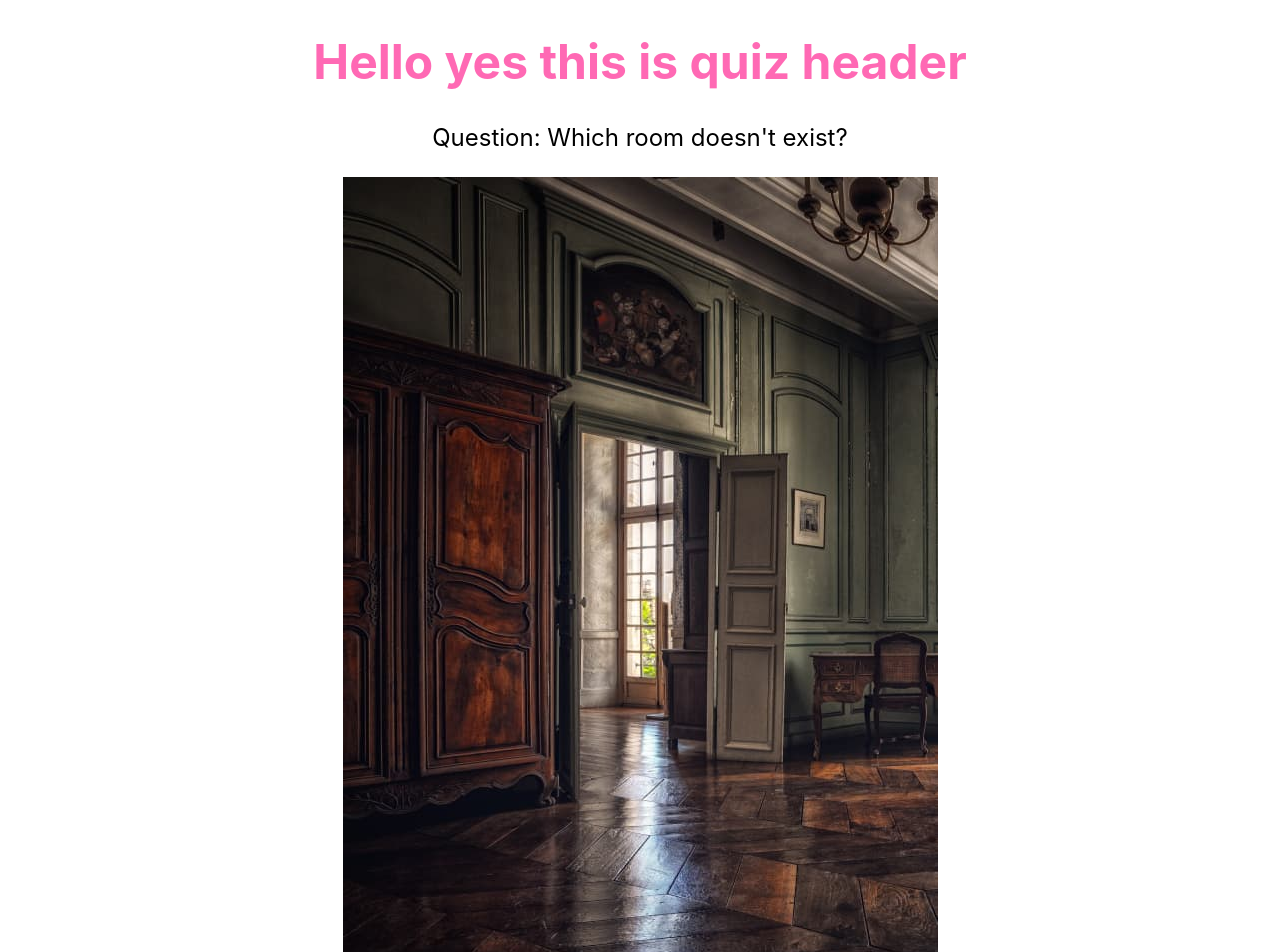
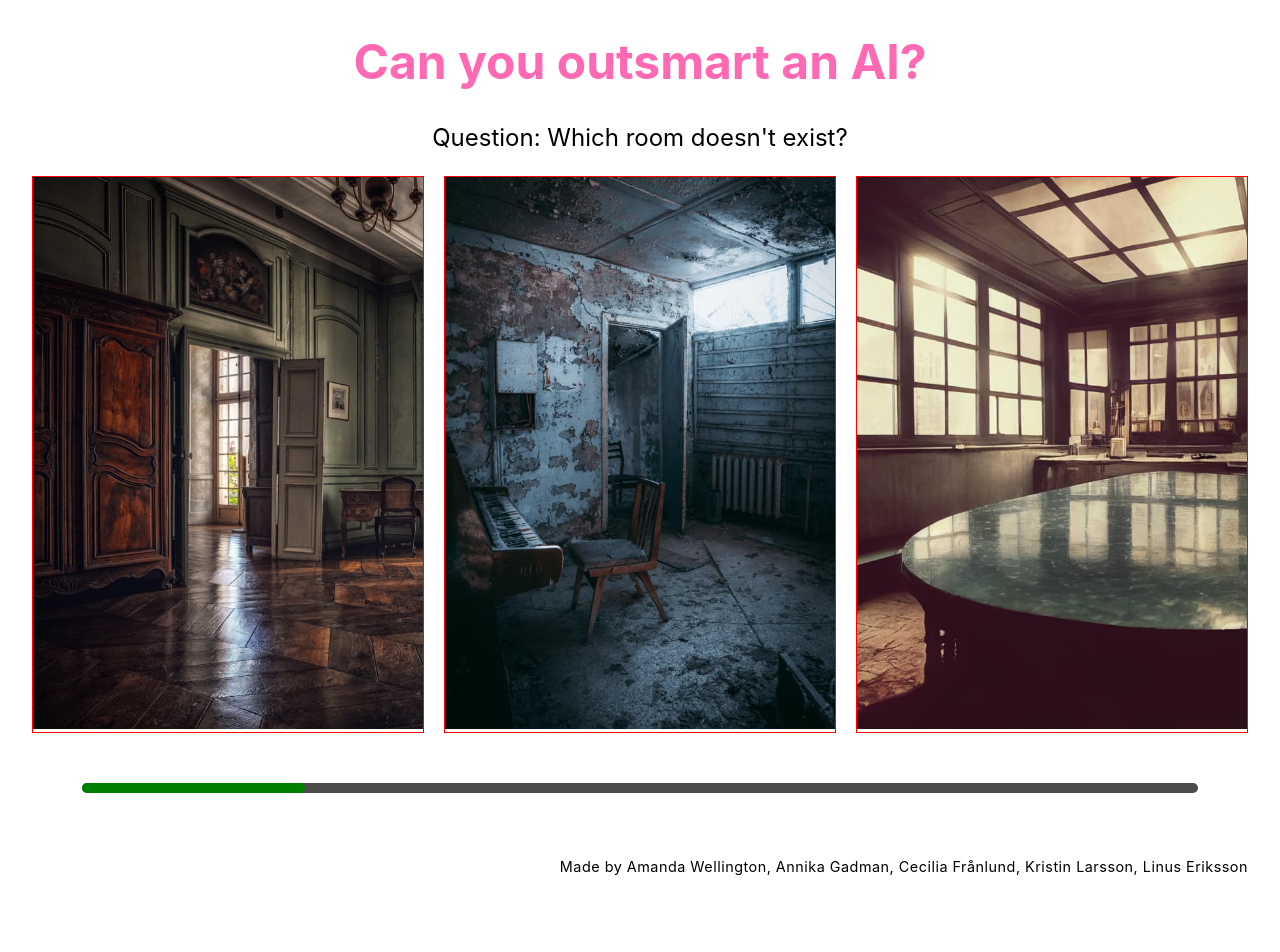
Before and after one commit to Technigo/project-redux-quiz-old, a React (Create React App) app: page /quiz in a window 1280 px wide. Shown: the top 952 px of the page. After the commit the page ends 889 px from the top, so only its background shows below. Built offline with nearby package versions, Linux system fonts and the light colour scheme.

Commit message:
Clean up code, add styling
Co-authored-by: Linus Eriksson <erilinus@users.noreply.github.com>
Co-authored-by: Kristin-Larsson <kristinlarsson88@gmail.com>
Co-authored-by: Cecilia Frånlund <Sneezan@users.noreply.github.com>

```diff
--- a/src/App.js
+++ b/src/App.js
@@ -8,6 +8,7 @@ import Header from 'components/Header';
 import Footer from 'components/Footer';
 import StartPage from 'components/Startpage';
 import { CurrentQuestion } from 'components/CurrentQuestion';
+import { Wrapper } from 'styledcomponents/Global';
 
 const reducer = combineReducers({
   quiz: quiz.reducer
@@ -19,12 +20,14 @@ export const App = () => {
   return (
     <Provider store={store}>
       <BrowserRouter>
+        <Wrapper>
           <Header />
           <Routes>
             <Route path="/" element={<StartPage />} />
             <Route path="/quiz" element={<CurrentQuestion />} />
           </Routes>
           <Footer />
+        </Wrapper>
       </BrowserRouter>
     </Provider>
   );
--- a/src/components/CurrentQuestion.js
+++ b/src/components/CurrentQuestion.js
@@ -5,15 +5,45 @@ import ProgressBar from 'components/ProgressBar'
 import styled from 'styled-components'
 import { Summary } from './Summary'
 
+const QuestionText = styled.p`
+text-align: center;
+font-size: 1.5rem;
+`
+
+const ImgButton = styled.button`
+border: 1px red solid;
+background-color: transparent;
+justify-content: center;
+padding: 0px;
+cursor: pointer;
+
+& img {
+  max-width: 100%;
+}
+`
+
+const ImageGrid = styled.div`
+display: grid;
+gap: 20px;
+grid-template-columns: repeat(auto-fit, minmax(230px, 1fr));
+justify-content: space-between;
+/* border: 1px red solid; */
+`
+
 export const CurrentQuestion = () => {
   const question = useSelector((state) => state.quiz.questions[state.quiz.currentQuestionIndex])
   const wholeStore = useSelector((store) => store)
   const quizOver = useSelector((state) => state.quiz.quizOver)
   const answersArray = useSelector((state) => state.quiz.answers)
+
+  const dispatch = useDispatch();
+
   console.log(wholeStore)
   console.log(question)
 
-  const dispatch = useDispatch();
+  if (quizOver) {
+    return <Summary />
+  }
 
   if (!question) {
     return <h1>Oh no! I could not find the current question!</h1>
@@ -39,27 +69,10 @@ export const CurrentQuestion = () => {
     { bgcolor: 'green', completed: `${barChange}` }
   ];
 
-  const QuestionText = styled.p`
-    text-align: center;
-    font-size: 1.5rem;
-   `
-
-  const ImgButton = styled.button`
-    width: 100%;
-    border: none;
-    background-color: transparent;
-    display: flex;
-    justify-content: center;
-    gap: 10px;
-    `
-
   return (
-    <div>
-      {quizOver ? (
-        <Summary />
-      ) : (
-        <div>
+    <>
       <QuestionText>Question: {question.questionText}</QuestionText>
+      <ImageGrid>
         {question.options.map((option, index) => (
           <ImgButton
             onClick={() => onAnswerSubmit(question.id, index)}
@@ -69,6 +82,8 @@ export const CurrentQuestion = () => {
             {option}
           </ImgButton>
         ))}
+      </ImageGrid>
+
       <div className="progressbar">
         {barData.map((item) => (
           <ProgressBar
@@ -78,8 +93,7 @@ export const CurrentQuestion = () => {
             completed={item.completed} />
         ))}
       </div>
-        </div>
-      )}
-    </div>
+    </>
+
   )
 }
--- a/src/components/Footer.js
+++ b/src/components/Footer.js
@@ -1,18 +1,25 @@
 import React from 'react';
 import styled from 'styled-components';
 
-const FooterText = styled.p`
-    text-align: center;
-    font-size: 1rem;
-    font-weight: 700;
-    letter-spacing: 0.5px;
-`
-
 const Footer = () => {
   return (
-    <footer>
-      <FooterText>This is the footer</FooterText>
-    </footer>
+    <StyledFooter>
+      <FooterText>
+          Made by Amanda Wellington, Annika Gadman, Cecilia Frånlund,
+          Kristin Larsson, Linus Eriksson
+      </FooterText>
+    </StyledFooter>
   )
 }
 export default Footer;
+
+const StyledFooter = styled.footer`
+    justify-self: end;
+    display: grid;
+`
+
+const FooterText = styled.p`
+    text-align: center;
+    font-size: 0.9rem;
+    letter-spacing: 0.5px;
+`
--- a/src/components/Header.js
+++ b/src/components/Header.js
@@ -11,7 +11,7 @@ const PageHeading = styled.h1`
 const Header = () => {
   return (
     <header>
-      <PageHeading>Hello yes this is quiz header</PageHeading>
+      <PageHeading>Can you outsmart an AI?</PageHeading>
     </header>
   )
 }
--- a/src/components/Startpage.js
+++ b/src/components/Startpage.js
@@ -24,7 +24,7 @@ const StartPage = () => {
 export default StartPage;
 
 const StyledStartPage = styled.div`
-
+  width: 40%;
 `
 
 const StyledButton = styled.button`
--- a/src/styledcomponents/Global.js
+++ b/src/styledcomponents/Global.js
@@ -1,6 +1,22 @@
+import React from 'react'
 import styled from 'styled-components'
 
-export const Section = styled.div`
-border: 2px solid green;
-width: 100%;
+export const OuterWrapper = styled.div`
+    display: flex;
+    align-items: center;
+    justify-content: center;
 `
+export const InnerWrapper = styled.div`
+    padding: 0 15px 0 15px;
+    width: 95%;
+    max-width: 1300px;
+    height: 100vh;
+`
+
+export const Wrapper = ({ children }) => (
+  <OuterWrapper>
+    <InnerWrapper>
+      {children}
+    </InnerWrapper>
+  </OuterWrapper>
+)
--- a/src/styledcomponents/ImageStyles.js
+++ b/src/styledcomponents/ImageStyles.js
@@ -1,4 +1,4 @@
-import styled from 'styled-components'
+// import styled from 'styled-components'
 
 // Component with everything that has to do with the button/selected images
 
```
Also changed, not shown: src/components/Wrapper.js (deleted, +0 -12 lines). Lines whose indentation alone changed are shown as unchanged.
